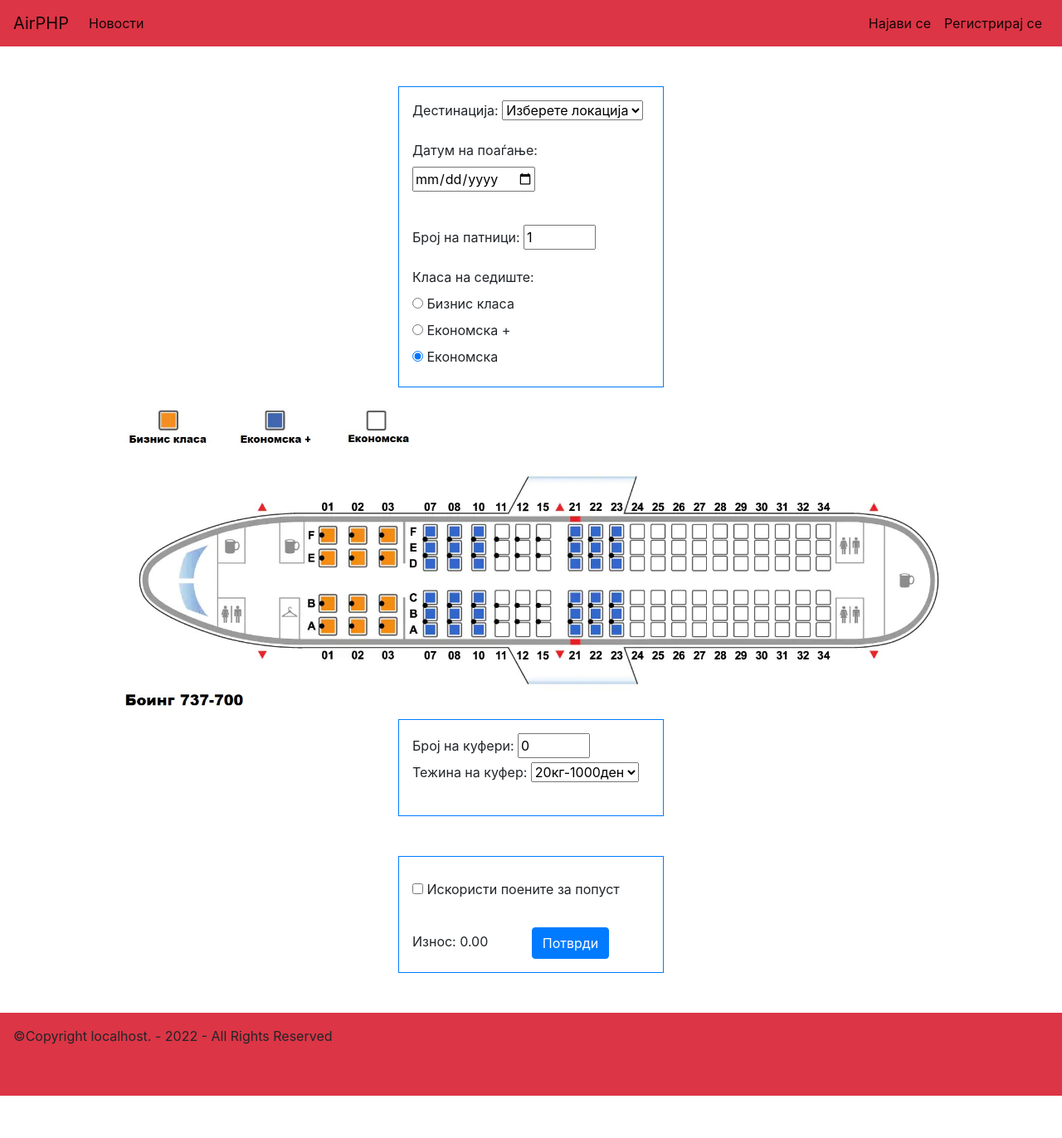
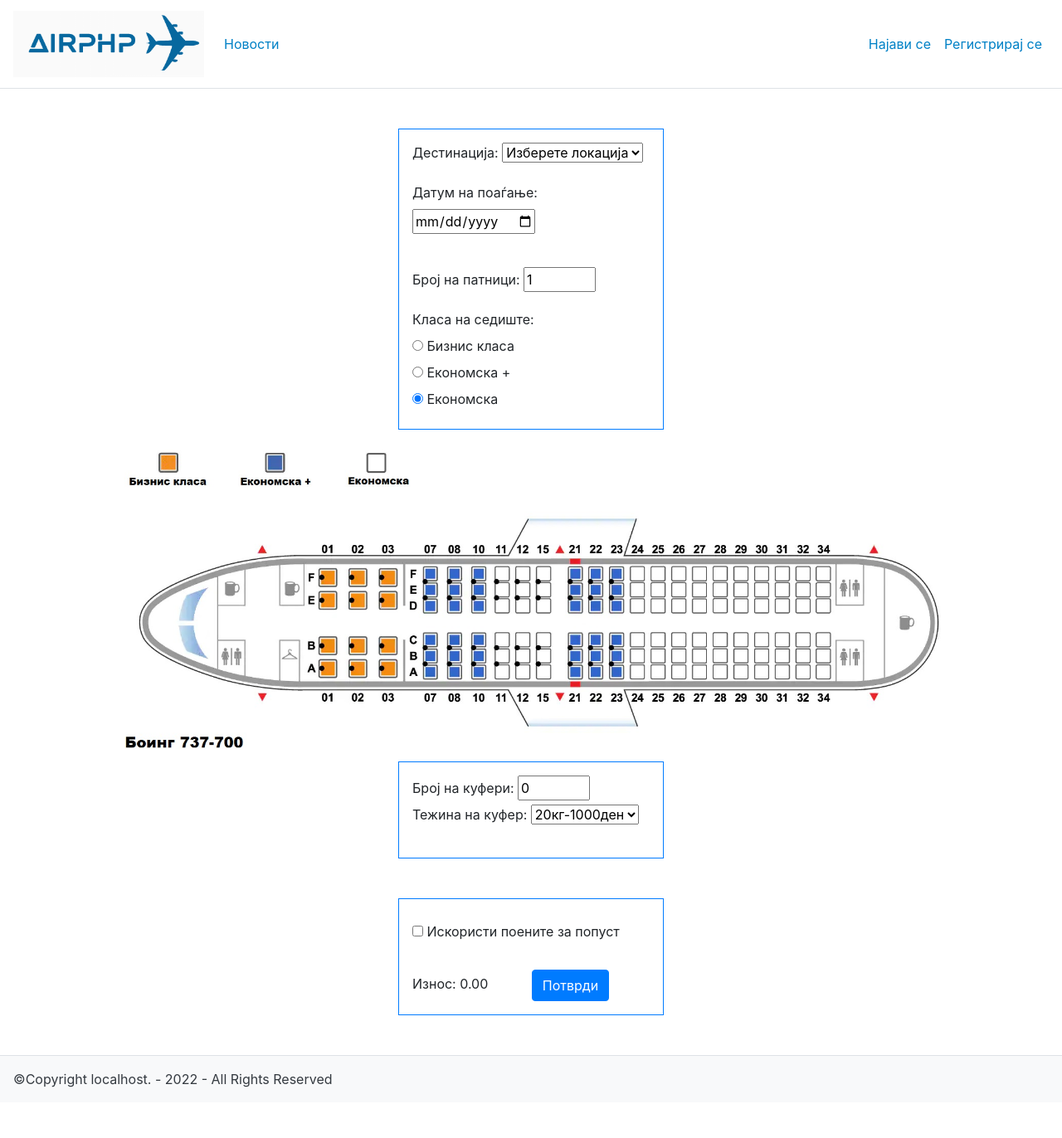
Before and after one commit to StefanKrste/AirPHP, a PHP site: page / in a window 1280 px wide. Shown: the whole page at 83% size. Before the commit the page ends 1321 px from the top, so only its background shows below. Run offline with PHP 8.4, Linux system fonts and the light colour scheme; data comes from the database, SQL or seed files in the repository.

Commit message:
News
-Аdded news page with temporary layout
-Мinor changes to header and footer

```diff
--- a/App/Views/Footer.php
+++ b/App/Views/Footer.php
@@ -1,5 +1,6 @@
-<div class="bg-danger" style="height: 100px;">
-    <p class="p-3"><span>&#169</span>Copyright <?php echo $_SERVER['SERVER_NAME']; ?>. - <?php echo date("Y"); ?> - All Rights Reserved</p>
+<div class="border-top "  style="height: 100px;">
+
+    <p class="p-3 mb-2 bg-light text-dark"><span>&#169</span>Copyright <?php echo $_SERVER['SERVER_NAME']; ?>. - <?php echo date("Y"); ?> - All Rights Reserved</p>
 </div>
 </body>
 </html>
--- a/App/Views/Header.php
+++ b/App/Views/Header.php
@@ -9,38 +9,44 @@ session_start();
 </head>
 
 <body>
-<nav class="navbar navbar-expand-lg navbar-light bg-danger">
-    <a class="navbar-brand" href='../../AirPHP/Public/index.php?page=home'>AirPHP</a>
 
-    <div class="collapse navbar-collapse" id="navbarSupportedContent">
+<nav class="navbar navbar-expand-lg navbar-light border-bottom ">
+    <a class="navbar-brand" href='../../AirPHP/Public/index.php?page=home'><img src="../App/Images/logo.PNG"   width="230" height="80" ></a>
+
+    <div class="collapse navbar-collapse " id="navbarSupportedContent">
         <ul class="navbar-nav mr-auto">
             <li class="nav-item active">
-                <a class="nav-link" href="#">Новости <span class="sr-only">(current)</span></a>
+                <a class="nav-link" aria-current="page" style="color:#0081C6;"   href="../../AirPHP/Public/index.php?page=news">Новости <span class="sr-only">(current)</span></a>
             </li>
         </ul>
         <div class="form-inline my-2 my-lg-0">
             <?php if (isset($_SESSION["username"])) :?>
                 <ul class="navbar-nav mr-auto">
                     <li class="nav-item active">
-                        <label class="nav-link"><?php echo 'Корсничко име: '.$_SESSION["username"];?></label>
+                        <label class="nav-link"style="color:#0081C6;"><?php echo 'Корсничко име: '.$_SESSION["username"];?></label>
                     </li>
                     <li class="nav-item active">
-                        <label class="nav-link"><?php echo 'Поени: '.$_SESSION["points"];?></label>
+                        <label class="nav-link" style="color:#0081C6;"><?php echo 'Поени: '.$_SESSION["points"];?></label>
                     </li>
                     <li class="nav-item active">
-                        <a class="nav-link" href='../../AirPHP/App/Controllers/LogoutController.php'>Одјави се</a>
+                        <a class="nav-link" style="color:#0081C6;"  href='../../AirPHP/App/Controllers/LogoutController.php'>Одјави се</a>
                     </li>
                 </ul>
             <?php else : ?>
                 <ul class="navbar-nav mr-auto">
                     <li class="nav-item active">
-                        <a class="nav-link" href="../../AirPHP/Public/index.php?page=login">Најави се</a>
+                        <a class="nav-link " style="color:#0081C6;" href="../../AirPHP/Public/index.php?page=login">Најави се</a>
                     </li>
                     <li class="nav-item active">
-                        <a class="nav-link" href="../../AirPHP/Public/index.php?page=signup">Регистрирај се</a>
+                        <a class="nav-link"  style="color:#0081C6;" href="../../AirPHP/Public/index.php?page=signup">Регистрирај се</a>
                     </li>
                 </ul>
             <?php endif; ?>
+
         </div>
+
     </div>
+
+
+
 </nav>
--- a/Public/index.php
+++ b/Public/index.php
@@ -1,4 +1,5 @@
 <?php
+
 require_once '../App/Config/config.php';
 
 include '../App/Views/Header.php';
@@ -11,8 +12,12 @@ if (isset($_GET['page'])) {
     }else if ($_GET['page'] == "signup") {
         include '../App/Views/SignUp.php';
     }
+    else if ($_GET['page'] == "news") {
+        include '../App/Views/News.php';
+    }
 }elseif (isset($_POST['value2'])) {
     include '../App/Views/Payment.php';
+
 }else {
     include '../App/Views/Home.php';
 }
```
Also changed, not shown: App/Views/News.php (added, +26 -0 lines), App/Images/logo.PNG (added), App/Images/logo1.PNG (added).
